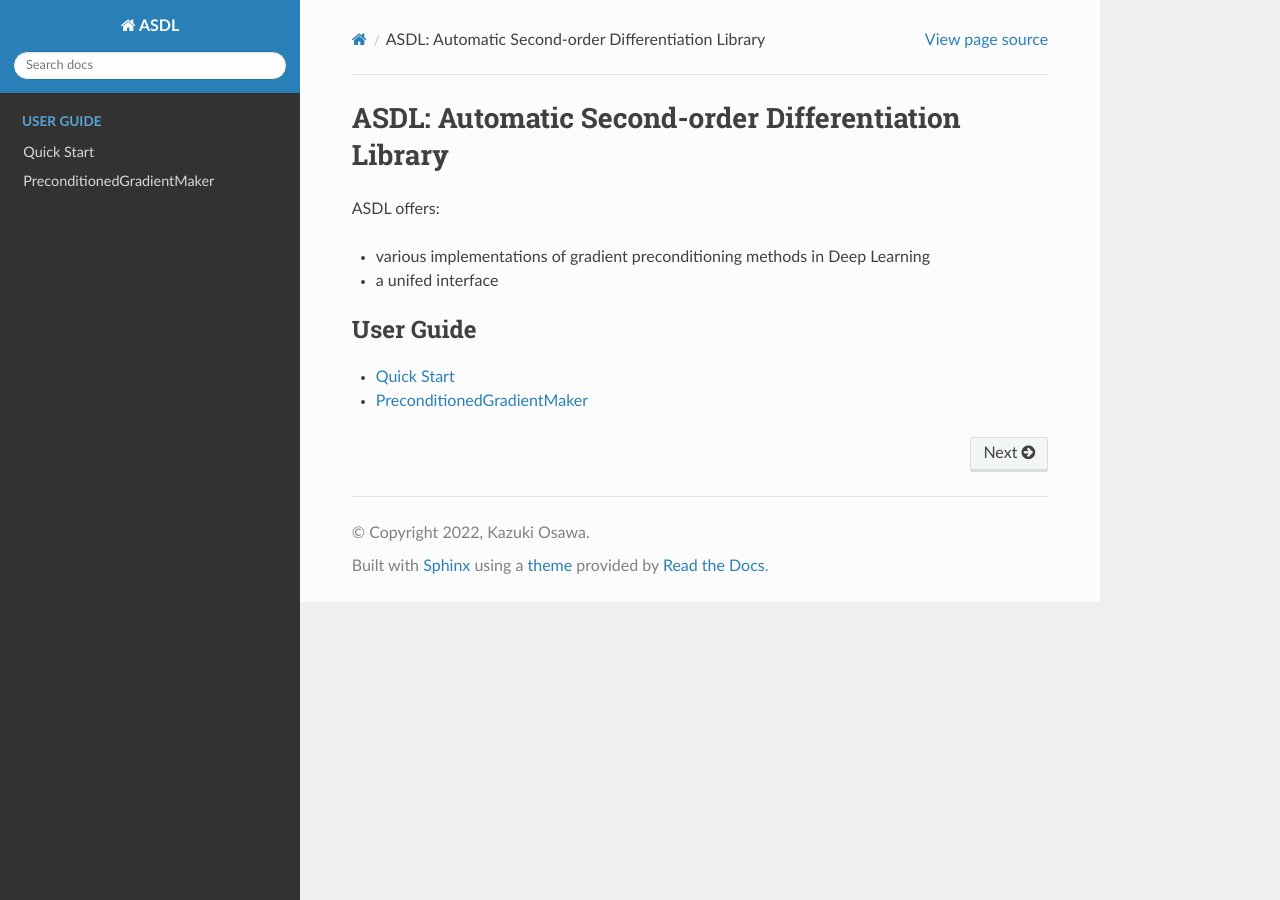
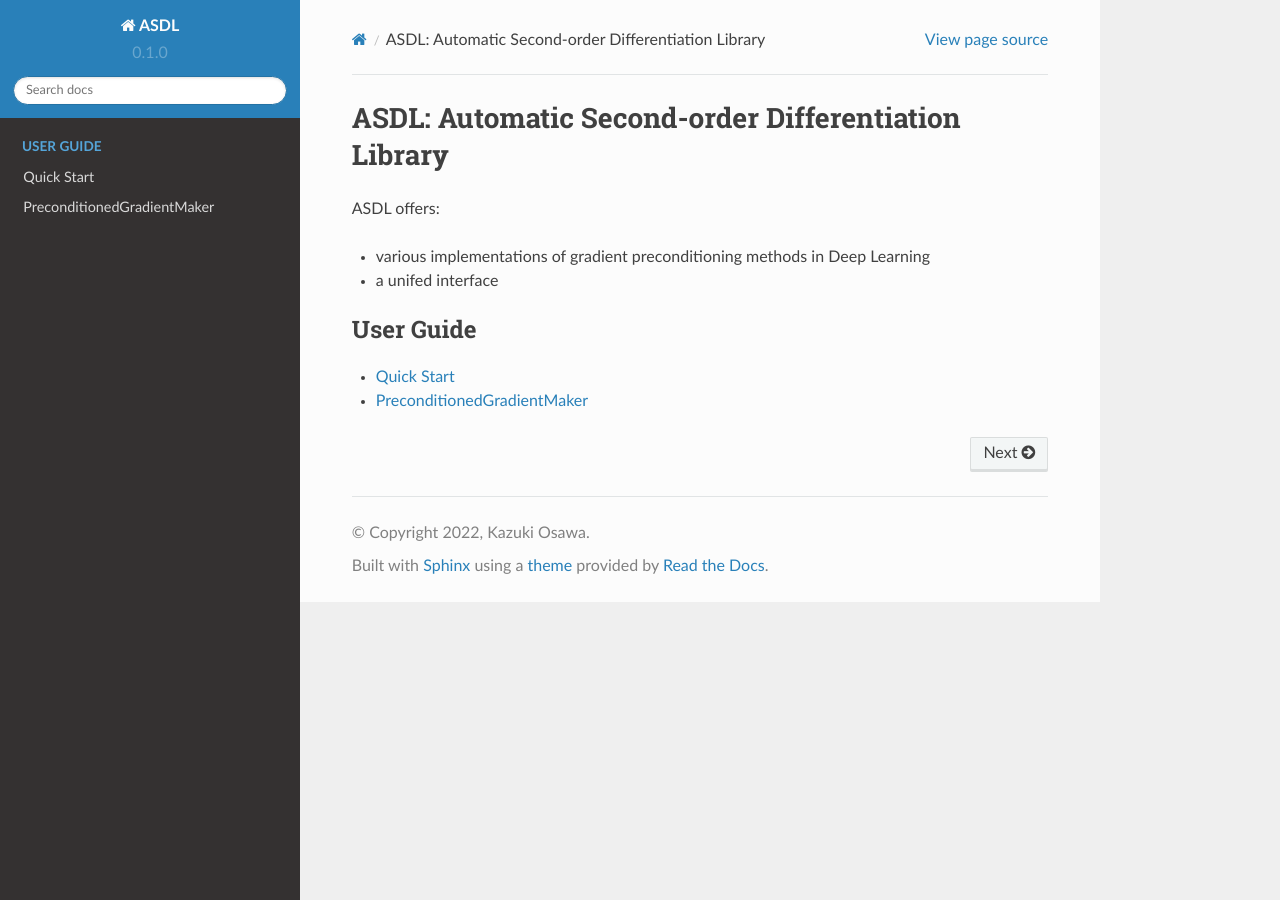
Before and after one commit to kazukiosawa/asdl, a Sphinx documentation site: the page built from docs/source/index.rst, in a window 1280 px wide. Built offline with Sphinx 7.4.7 and the Read the Docs theme 2.0.0, drawn with Linux system fonts in a browser that asks for light colours.

Commit message:
fix conf.py

```diff
--- a/docs/source/conf.py
+++ b/docs/source/conf.py
@@ -1,4 +1,7 @@
 # Configuration file for the Sphinx documentation builder.
+
+import sys,os
+sys.path.insert(0, os.path.abspath('../../'))
 
 import asdl
 
@@ -8,8 +11,8 @@
 copyright = '2022, Kazuki Osawa'
 author = 'Kazuki Osawa'
 
-#release = asdl.__version__
-#version = asdl.__version__
+release = asdl.__version__
+version = asdl.__version__
 
 # -- General configuration
 
--- a/docs/source/precondition.rst
+++ b/docs/source/precondition.rst
@@ -1,6 +1,6 @@
 PreconditionedGradientMaker
 ===========================
 
-.. automodule:: asdfghjkl.precondition.natural_gradient
+.. automodule:: asdl.precondition.natural_gradient
    :members:
    :undoc-members:
```
Also changed, not shown: 1 other file.
